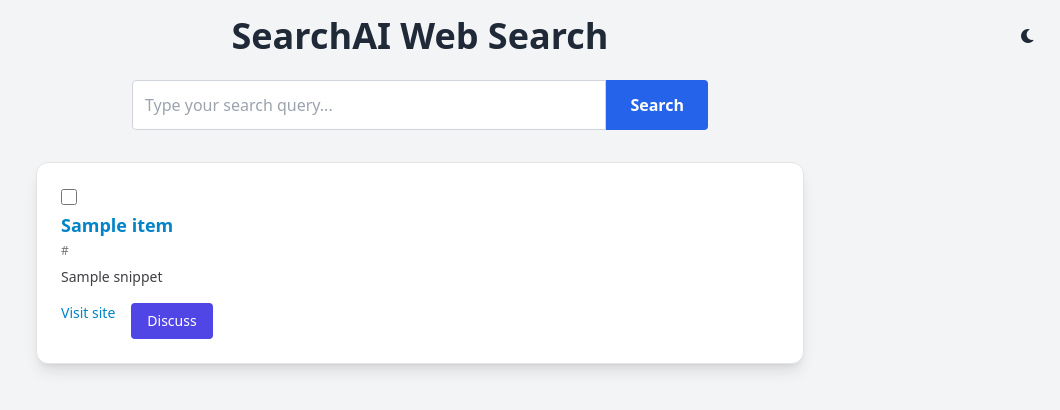
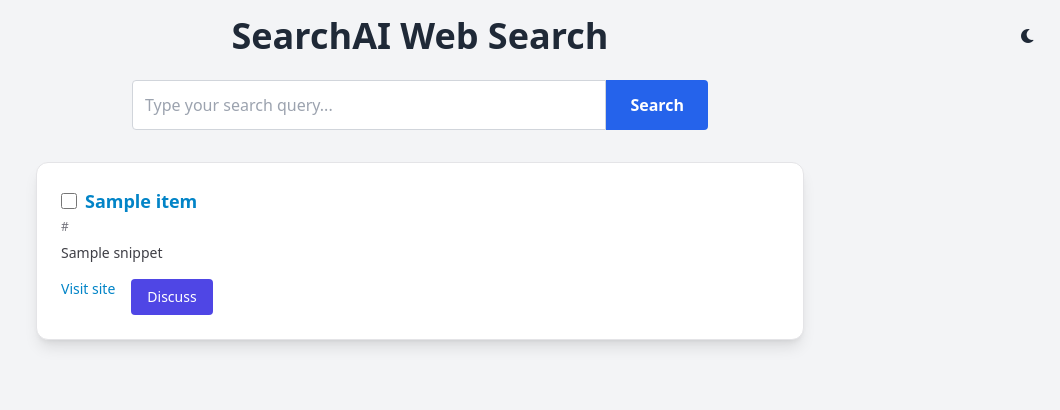
Before and after one commit to WilliamAGH/searchai, a Django app: template templates/agent/search.html in a window 1280 px wide. Shown: the top 410 px of the page, without its empty margins (220-1280 px from the left). Run offline with Django 5.2, Linux system fonts and the light colour scheme; the template is opened without the code that fills it: most values are stand-ins (such as "Sample title", 1, 10 or a date in 2020); some libraries are stand-ins or nearby versions.

Commit message:
style(agent): improve search result item layout

```diff
--- a/templates/agent/partials/search_results.html
+++ b/templates/agent/partials/search_results.html
@@ -36,12 +36,14 @@
   <ul class="space-y-8">
     {% for item in results %}
     <li class="search-result-item mb-6 p-6 bg-white dark:bg-zinc-900 border border-zinc-200 dark:border-zinc-700 rounded-xl shadow-lg hover:shadow-xl transition-shadow duration-300 ease-in-out">
-      <input type="checkbox" name="selected" value="{{ forloop.counter0 }}" form="search-results-form" class="mr-2 h-4 w-4 text-blue-600 border-gray-300 rounded focus:ring-blue-500 inline-block" />
-      <a href="{{ item.link }}" target="_blank" class="block hover:no-underline group">
-        <h3 class="text-lg font-semibold text-sky-600 dark:text-sky-400 group-hover:underline">
-          {{ item.title }}
-        </h3>
-      </a>
+      <div class="flex items-center mb-1">
+        <input type="checkbox" name="selected" value="{{ forloop.counter0 }}" form="search-results-form" class="mr-2 h-4 w-4 text-blue-600 border-gray-300 rounded focus:ring-blue-500" />
+        <a href="{{ item.link }}" target="_blank" class="hover:no-underline group">
+          <h3 class="text-lg font-semibold text-sky-600 dark:text-sky-400 group-hover:underline">
+            {{ item.title }}
+          </h3>
+        </a>
+      </div>
       <p class="mt-1 text-xs text-zinc-500 dark:text-zinc-400 truncate">{{ item.link }}</p>
       <p class="mt-2 text-sm text-zinc-700 dark:text-zinc-300 line-clamp-3">
         {{ item.snippet }}
```
